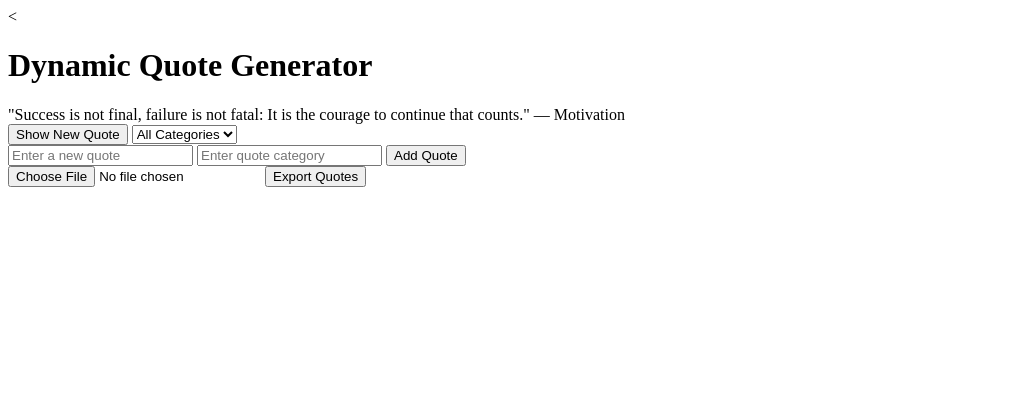
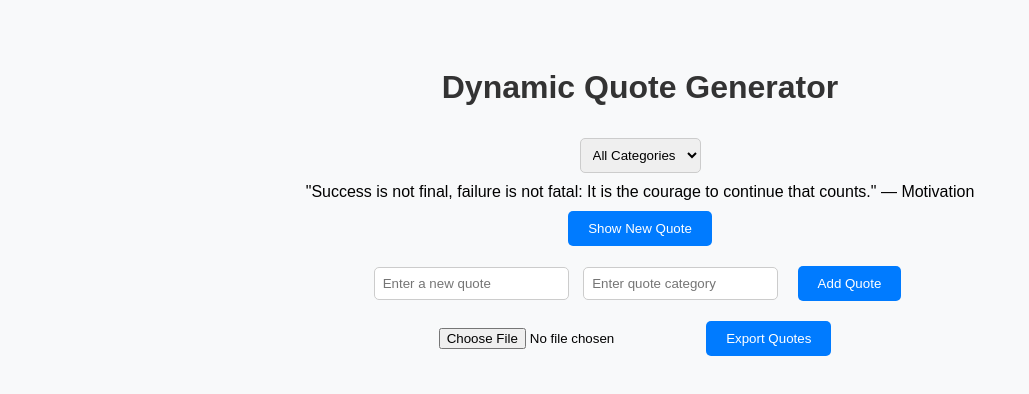
Before and after one commit to BeritaKimwemwe/alx_fe_javascript, a plain HTML site: page dom-manipulation/index.html in a window 1280 px wide. Both pictures are taken after a click on the button "Show New Quote". Shown: the whole page, without its empty margins (0-1029 px from the left). Drawn offline with Linux system fonts and the light colour scheme.

Commit message:
Update index and script to complete Task 3: Web Storage and JSON handling

```diff
--- a/dom-manipulation/index.html
+++ b/dom-manipulation/index.html
@@ -1,34 +1,32 @@
-<<!DOCTYPE html>
+<!DOCTYPE html>
 <html lang="en">
 <head>
   <meta charset="UTF-8" />
   <meta name="viewport" content="width=device-width, initial-scale=1.0"/>
   <title>Dynamic Quote Generator</title>
+  <link rel="stylesheet" href="styles.css" />
 </head>
 <body>
   <h1>Dynamic Quote Generator</h1>
 
+  <!-- Category Filter -->
+  <select id="categoryFilter" onchange="filterQuotes()">
+    <option value="all">All Categories</option>
+  </select>
+
+  <!-- Display Random Quote -->
   <div id="quoteDisplay"></div>
-
-  <!-- Show New Quote button -->
   <button id="newQuote">Show New Quote</button>
 
-  <!-- Category Filter -->
-  <select id="quoteCategoryFilter">
-    <option value="All">All Categories</option>
-  </select>
-
-  <!-- Add Quote Form -->
+  <!-- Add New Quote -->
   <div>
     <input id="newQuoteText" type="text" placeholder="Enter a new quote" />
     <input id="newQuoteCategory" type="text" placeholder="Enter quote category" />
     <button onclick="addQuote()">Add Quote</button>
   </div>
 
-  <!-- JSON Import -->
+  <!-- JSON Import/Export -->
   <input type="file" id="importFile" accept=".json" onchange="importFromJsonFile(event)" />
-
-  <!-- JSON Export -->
   <button onclick="exportToJsonFile()">Export Quotes</button>
 
   <script src="script.js"></script>
--- a/dom-manipulation/script.js
+++ b/dom-manipulation/script.js
@@ -1,19 +1,19 @@
-// ✅ Load quotes from localStorage or use defaults
+// Load quotes from localStorage or use default ones
 let quotes = JSON.parse(localStorage.getItem("quotes")) || [
   { text: "The journey of a thousand miles begins with a single step.", category: "Inspiration" },
   { text: "Life is what happens when you're busy making other plans.", category: "Life" },
   { text: "Success is not final, failure is not fatal: It is the courage to continue that counts.", category: "Motivation" }
 ];
 
-// ✅ Save quotes to localStorage
+// Save quotes to localStorage
 function saveQuotes() {
   localStorage.setItem("quotes", JSON.stringify(quotes));
 }
 
-// ✅ Show a random quote based on selected category
+// Show a random quote based on selected category
 function showRandomQuote() {
-  const selectedCategory = document.getElementById("quoteCategoryFilter").value;
-  const filteredQuotes = selectedCategory === "All"
+  const selectedCategory = document.getElementById("categoryFilter").value;
+  const filteredQuotes = selectedCategory === "all"
     ? quotes
     : quotes.filter(q => q.category === selectedCategory);
 
@@ -24,61 +24,73 @@ function showRandomQuote() {
     return;
   }
 
-  const randomIndex = Math.floor(Math.random() * filteredQuotes.length);
-  const randomQuote = filteredQuotes[randomIndex];
+  const randomQuote = filteredQuotes[Math.floor(Math.random() * filteredQuotes.length)];
   quoteDisplay.innerHTML = `"${randomQuote.text}" — ${randomQuote.category}`;
 
-  // ✅ Store in sessionStorage
+  // Store in session storage
   sessionStorage.setItem("lastQuote", JSON.stringify(randomQuote));
 }
 
-// ✅ Add a new quote
+// Add a new quote and update categories
 function addQuote() {
   const text = document.getElementById("newQuoteText").value.trim();
   const category = document.getElementById("newQuoteCategory").value.trim();
-  const select = document.getElementById("quoteCategoryFilter");
 
-  if (text !== "" && category !== "") {
+  if (text && category) {
     quotes.push({ text, category });
     saveQuotes();
-
-    // Add new category to dropdown if needed
-    let exists = [...select.options].some(opt => opt.value.toLowerCase() === category.toLowerCase());
-    if (!exists) {
-      const newOption = document.createElement("option");
-      newOption.value = category;
-      newOption.innerText = category;
-      select.appendChild(newOption);
-    }
-
-    // Clear input
+    populateCategories();
     document.getElementById("newQuoteText").value = "";
     document.getElementById("newQuoteCategory").value = "";
-
     showRandomQuote();
   }
 }
 
-// ✅ Import quotes from JSON file
-function importFromJsonFile(event) {
-  const fileReader = new FileReader();
-  fileReader.onload = function (e) {
-    try {
-      const importedQuotes = JSON.parse(e.target.result);
-      if (Array.isArray(importedQuotes)) {
-        quotes.push(...importedQuotes);
-        saveQuotes();
-        alert("Quotes imported successfully!");
-        populateCategoryDropdown();
-      }
-    } catch {
-      alert("Invalid JSON file.");
-    }
-  };
-  fileReader.readAsText(event.target.files[0]);
+// Populate the category dropdown dynamically
+function populateCategories() {
+  const categoryFilter = document.getElementById("categoryFilter");
+  const categories = new Set(quotes.map(q => q.category));
+
+  // Reset dropdown
+  categoryFilter.innerHTML = '<option value="all">All Categories</option>';
+
+  categories.forEach(cat => {
+    const option = document.createElement("option");
+    option.value = cat;
+    option.textContent = cat;
+    categoryFilter.appendChild(option);
+  });
+
+  // Restore saved filter
+  const saved = localStorage.getItem("selectedCategory");
+  if (saved) {
+    categoryFilter.value = saved;
+    filterQuotes();
+  }
 }
 
-// ✅ Export quotes to JSON file
+// Filter quotes based on selected category
+function filterQuotes() {
+  const selected = document.getElementById("categoryFilter").value;
+  const filtered = selected === "all"
+    ? quotes
+    : quotes.filter(q => q.category === selected);
+
+  const quoteDisplay = document.getElementById("quoteDisplay");
+
+  if (filtered.length === 0) {
+    quoteDisplay.innerHTML = "No quotes available.";
+    return;
+  }
+
+  const quote = filtered[Math.floor(Math.random() * filtered.length)];
+  quoteDisplay.innerHTML = `"${quote.text}" — ${quote.category}`;
+
+  // Save filter selection
+  localStorage.setItem("selectedCategory", selected);
+}
+
+// Export quotes to a downloadable JSON file
 function exportToJsonFile() {
   const blob = new Blob([JSON.stringify(quotes, null, 2)], { type: "application/json" });
   const url = URL.createObjectURL(blob);
@@ -89,39 +101,36 @@ function exportToJsonFile() {
   URL.revokeObjectURL(url);
 }
 
-// ✅ Populate category dropdown with unique categories
-function populateCategoryDropdown() {
-  const select = document.getElementById("quoteCategoryFilter");
-  const existing = new Set();
-
-  // Clear all except "All"
-  [...select.options].forEach((opt, i) => {
-    if (i > 0) select.removeChild(opt);
-  });
-
-  quotes.forEach(q => {
-    if (!existing.has(q.category)) {
-      const opt = document.createElement("option");
-      opt.value = q.category;
-      opt.innerText = q.category;
-      select.appendChild(opt);
-      existing.add(q.category);
+// Import quotes from uploaded JSON file
+function importFromJsonFile(event) {
+  const reader = new FileReader();
+  reader.onload = function (e) {
+    try {
+      const importedQuotes = JSON.parse(e.target.result);
+      if (Array.isArray(importedQuotes)) {
+        quotes.push(...importedQuotes);
+        saveQuotes();
+        alert("Quotes imported successfully!");
+        populateCategories();
+      }
+    } catch {
+      alert("Invalid JSON file.");
     }
-  });
+  };
+  reader.readAsText(event.target.files[0]);
 }
 
-// ✅ Load previous session quote if available
+// Initialize app on load
 window.onload = function () {
-  // Show last viewed quote (from sessionStorage)
+  populateCategories();
+
+  // Restore last viewed quote
   const last = sessionStorage.getItem("lastQuote");
   if (last) {
     const quote = JSON.parse(last);
     document.getElementById("quoteDisplay").innerHTML = `"${quote.text}" — ${quote.category}`;
   }
 
-  // Initial dropdown population
-  populateCategoryDropdown();
-
-  // Attach event listener
+  // Show random quote on button click
   document.getElementById("newQuote").addEventListener("click", showRandomQuote);
 };
```
